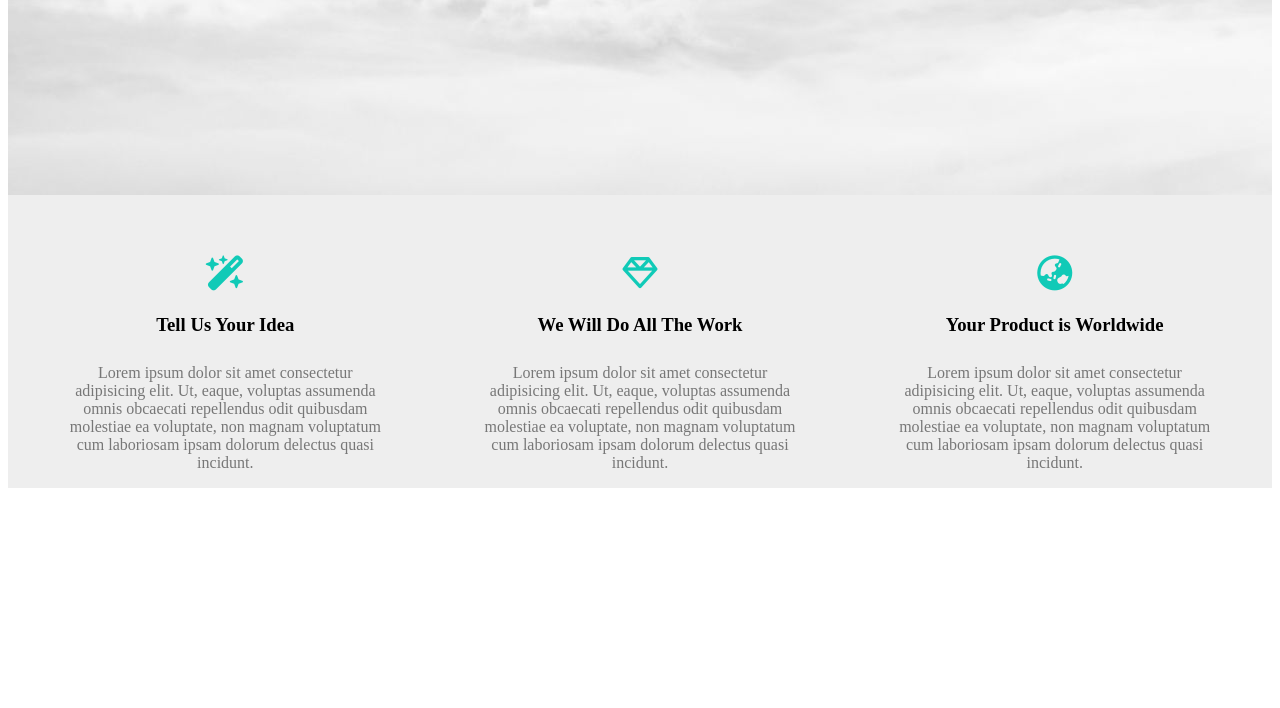
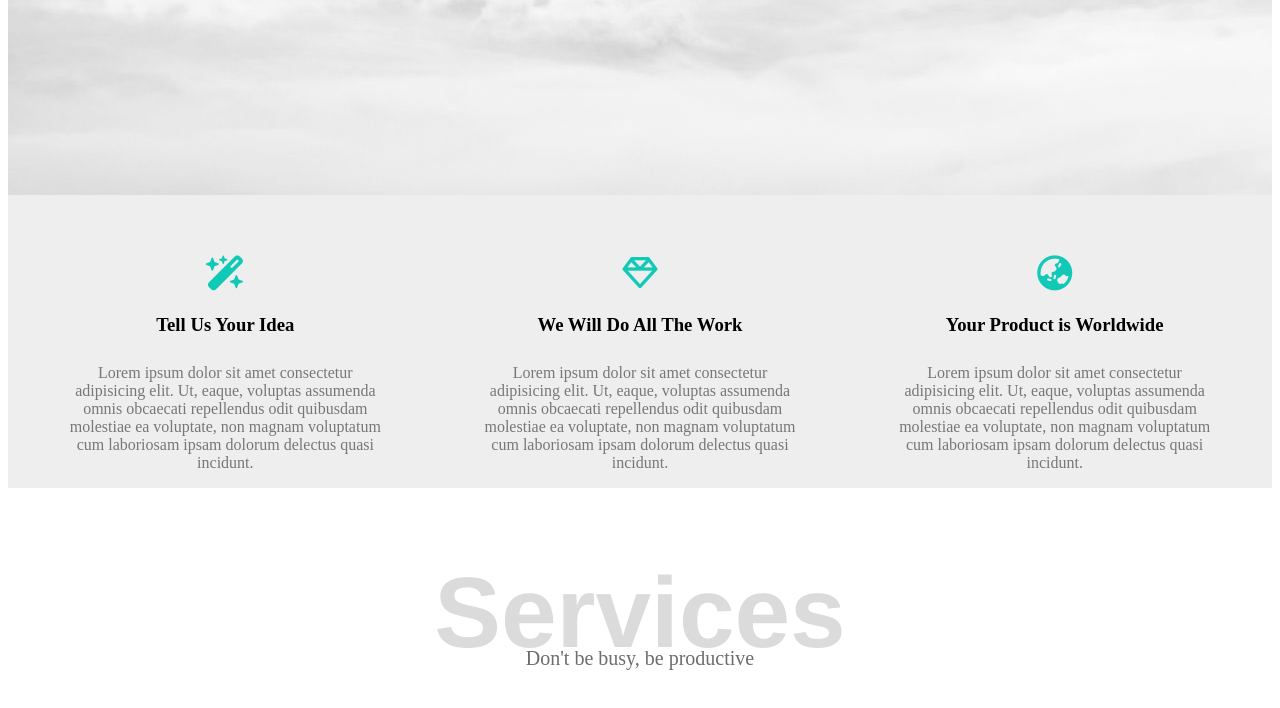
Before and after one commit to Ibrahim-Karagaji/my-First-Project, a plain HTML site: page index.html in a window 1280 px wide. Shown: the part 447-1155 px from the top of the page. Before the commit the page ends 943 px from the top, so only its background shows below. Drawn offline with Linux system fonts and the light colour scheme.

Commit message:
finished the the header of the Services

```diff
--- a/Css-Folder/Master.css
+++ b/Css-Folder/Master.css
@@ -47,7 +47,7 @@ font-size: 35px;
     text-align: center;
 }
 
-.container{
+.features .container{
 
     padding-top: 60px;
     display: grid;
@@ -98,3 +98,24 @@ font-size: 35px;
 color: #777;
 
 }
+
+.services .container{
+
+    text-align: center;
+}
+
+.headofervices .hServices{
+
+    font-family: 'Franklin Gothic Medium', 'Arial Narrow', Arial, sans-serif;
+    font-size: 100px;
+    color: #dbdbdb;
+
+}
+
+.headofervices .span{
+
+position: relative;
+bottom: 90px;
+font-size: 20px;
+color:#6d6d6d
+}
--- a/index.html
+++ b/index.html
@@ -66,6 +66,17 @@
         </div>
       </div>
     </div>
-    <!--start features-->
+    <!--end features-->
+
+    <!--start Services-->
+    <div class="services">
+      <div class="container">
+        <div class="headofervices">
+          <h1 class="hServices">Services</h1>
+          <span class="span">Don't be busy, be productive</span>
+        </div>
+      </div>
+    </div>
+    <!--end Services-->
   </body>
 </html>
```
Lines whose indentation alone changed are shown as unchanged.
